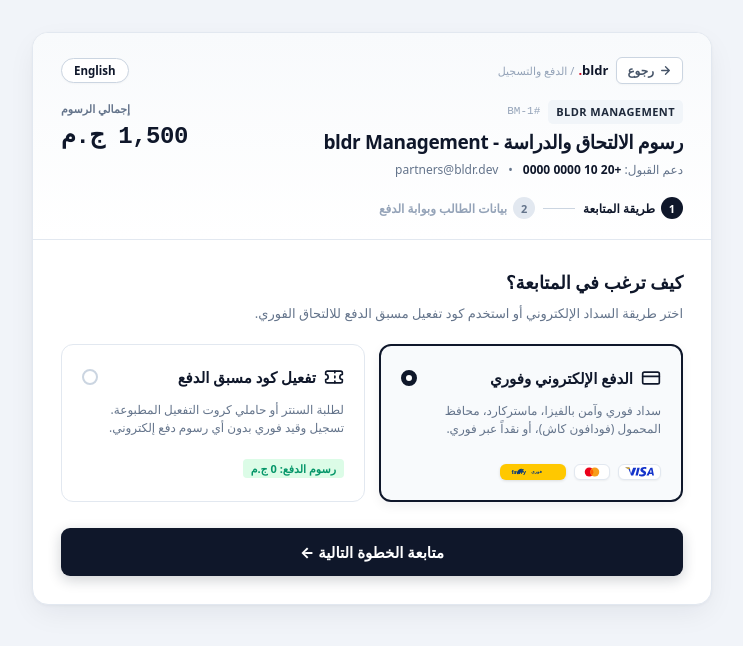
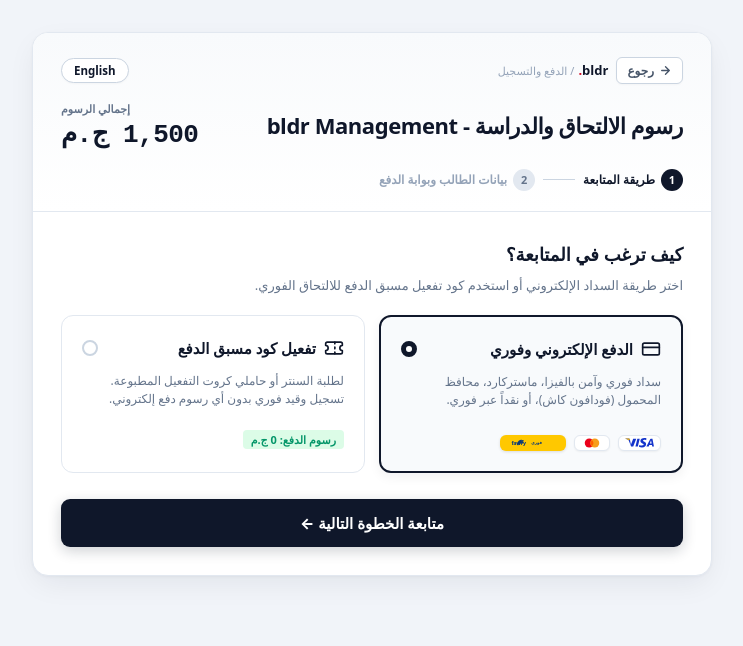
Before and after one commit to samirsolimanali-tech/bldr, a Next.js app in the folder apps/storefront/: page /pay/1 in a window 1280 px wide. Shown: the top 646 px of the page, without its empty margins (268-1011 px from the left). Built offline with nearby package versions, Linux system fonts and the light colour scheme; no server answers.

Commit message:
clean(checkout): keep only course title and price in checkout header

```diff
--- a/apps/storefront/app/pay/[slug]/page.tsx
+++ b/apps/storefront/app/pay/[slug]/page.tsx
@@ -415,61 +415,35 @@
               <span>{isRtl ? 'English' : 'العربية'}</span>
             </button>
           </div>
-          <div style={{ display: 'flex', alignItems: 'flex-start', justifyContent: 'space-between', gap: 16 }}>
-            <div>
-              <div style={{ display: 'flex', alignItems: 'center', gap: 8, marginBottom: 6 }}>
-                <span
-                  style={{
-                    fontSize: 11,
-                    fontWeight: 800,
-                    letterSpacing: '0.04em',
-                    padding: '3px 8px',
-                    borderRadius: 5,
-                    background: payment.chipBg,
-                    color: payment.chipFg,
-                    textTransform: 'uppercase',
-                  }}
-                >
-                  {payment.ventureName}
-                </span>
-                <span style={{ fontSize: 11, color: '#94A3B8', fontFamily: tokens.fonts.mono }}>
-                  #{payment.orderNumber}
-                </span>
-              </div>
+          <div style={{ display: 'flex', alignItems: 'center', justifyContent: 'space-between', gap: 20, flexWrap: 'wrap' }}>
+            <div style={{ flex: 1, minWidth: 240 }}>
               <h1
                 style={{
-                  fontSize: 19,
+                  fontSize: 'clamp(18px, 2.4vw, 22px)',
                   fontWeight: 800,
                   color: '#0F172A',
-                  margin: '0 0 6px',
+                  margin: 0,
                   letterSpacing: '-0.02em',
-                  lineHeight: 1.3,
+                  lineHeight: 1.35,
                 }}
               >
                 {isRtl ? payment.descriptionAr || payment.description : payment.description}
               </h1>
-              <div style={{ fontSize: 12, color: '#64748B', display: 'flex', gap: 10, flexWrap: 'wrap' }}>
-                <span>
-                  {isRtl ? 'دعم القبول:' : 'Admissions:'}{' '}
-                  <strong style={{ color: '#0F172A' }}>{payment.supportPhone}</strong>
-                </span>
-                <span>•</span>
-                <span>{payment.supportEmail}</span>
-              </div>
             </div>
 
             {/* Price Badge */}
             <div style={{ textAlign: isRtl ? 'left' : 'right', flexShrink: 0 }}>
-              <div style={{ fontSize: 11, fontWeight: 700, color: '#64748B', textTransform: 'uppercase' }}>
+              <div style={{ fontSize: 11, fontWeight: 700, color: '#64748B', textTransform: 'uppercase', marginBottom: 2 }}>
                 {isRtl ? 'إجمالي الرسوم' : 'Total Amount'}
               </div>
               <div
                 style={{
-                  fontSize: 24,
+                  fontSize: 'clamp(22px, 2.8vw, 26px)',
                   fontWeight: 900,
                   color: '#0F172A',
                   fontFamily: tokens.fonts.mono,
                   letterSpacing: '-0.02em',
+                  lineHeight: 1.2,
                 }}
               >
                 {isRtl
```
